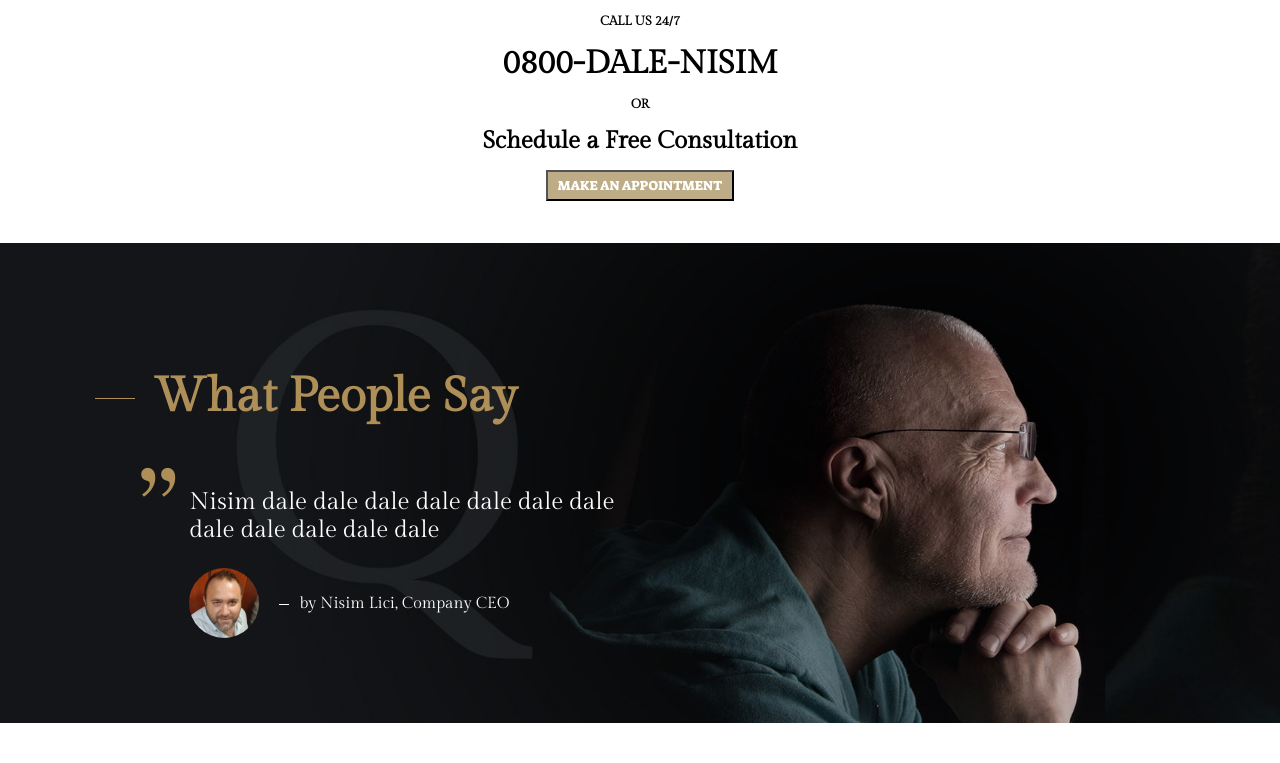
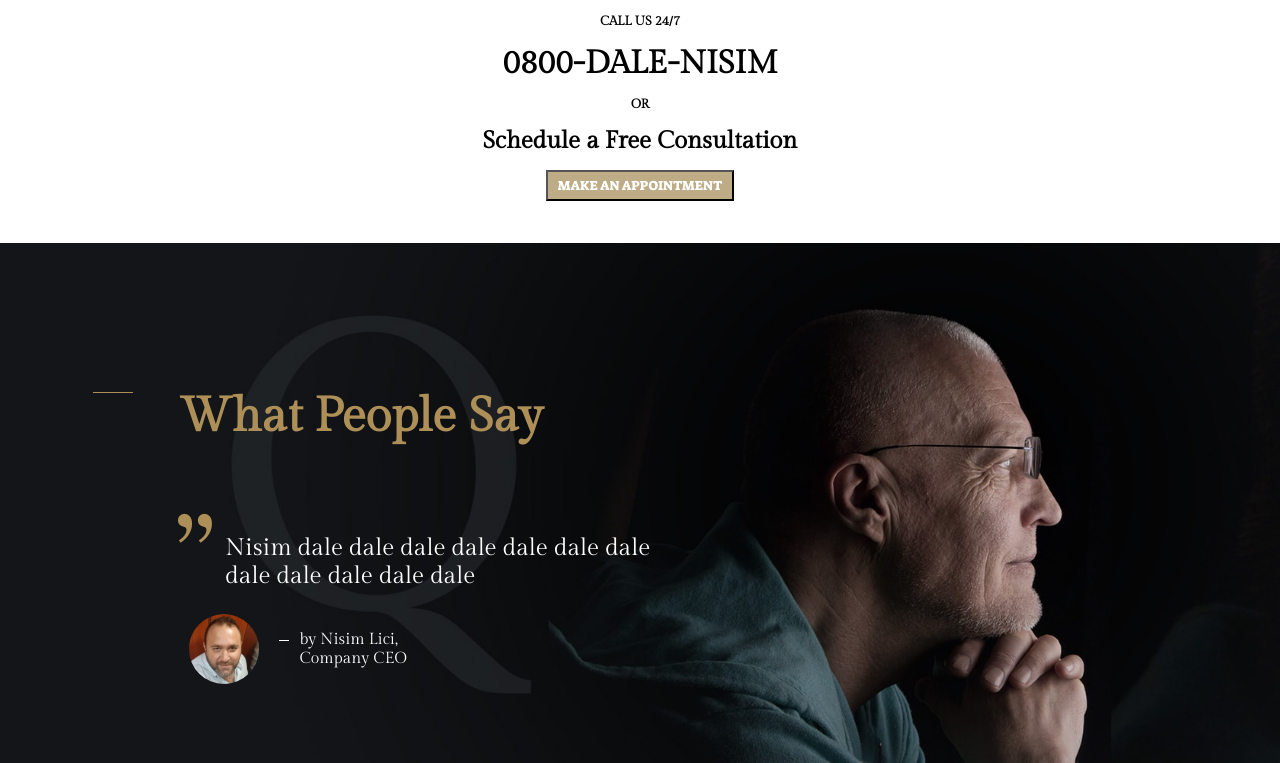
Before and after one commit to Dandush03/ndm, a React (Create React App) app: page / in a window 1280 px wide. Shown: the part 1897-2660 px from the top of the page. Before the commit the page ends 2620 px from the top, so only its background shows below. Built offline with nearby package versions, Linux system fonts and the light colour scheme.

Commit message:
modify bottom to mobile view

```diff
--- a/src/stylesheet/bottom.scss
+++ b/src/stylesheet/bottom.scss
@@ -12,7 +12,7 @@ $small-line: 1px solid #fff;
     display: flex;
     flex-direction: column;
     font-family: $gilda-font;
-    height: 60vh;
+    height: 80vh;
     justify-content: center;
     overflow: hidden;
     position: relative;
@@ -40,7 +40,6 @@ $small-line: 1px solid #fff;
   display: flex;
   flex-direction: column;
   margin-left: 12%;
-  width: 40%;
   z-index: 2;
 
   >div {
@@ -57,6 +56,7 @@ $small-line: 1px solid #fff;
     span {
       align-self: center;
       margin-left: 40px;
+      padding-right: 20%;
       position: relative;
     }
 
@@ -73,24 +73,17 @@ $small-line: 1px solid #fff;
   h2 {
     color: $c-h2-font;
     font-size: 300%;
+    padding: 5%;
     position: relative;
     width: fit-content;
-
-    &::before {
-      border-top: $line;
-      content: '';
-      position: absolute;
-      right: 105%;
-      top: 30px;
-      width: 40px;
-    }
   }
 
   p {
     color: $c-content;
     font-family: $palanquin-font;
     font-size: 150%;
-    margin-left: 7%;
+    margin-left: 15%;
+    padding-right: 20%;
     position: relative;
 
     &::before {
@@ -104,3 +97,36 @@ $small-line: 1px solid #fff;
     }
   }
 }
+
+@media only screen and (min-width: $pad-width){
+  .quote-container {
+    >:first-child {
+      height: 65vh;
+    }
+  }
+
+  .quote-content {
+    width: 40%;
+
+    h2 {
+      &::before {
+        border-top: $line;
+        content: '';
+        padding: 0;
+        position: absolute;
+        right: 105%;
+        top: 30px;
+        width: 40px;
+      }
+    }
+
+    p {
+      margin-left: 14%;
+      padding-right: 0;
+    }
+
+    span {
+      padding-right: 0;
+    }
+  }
+}
```
